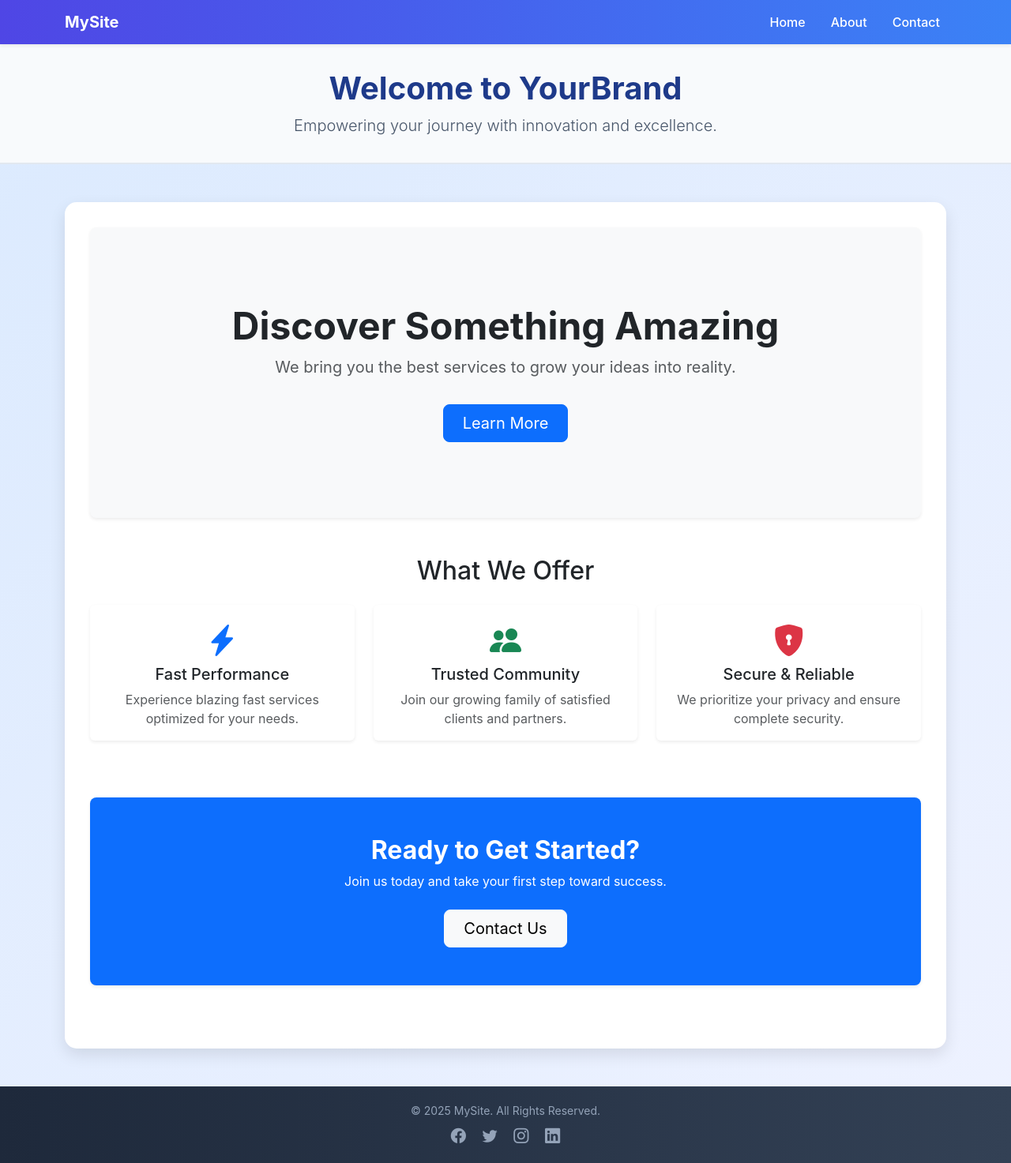
After one commit to Sonu445kum/Django_practice_project, a Django app: template templates/websites/home.html in a window 1280 px wide. The commit adds this page. Shown: the whole page at 79% size. Run offline with Django 5.2, Linux system fonts and the light colour scheme; the template is opened without the code that fills it, so the values that code supplies are empty.

Commit message:
I have create two folder that is static and templates And Learn How add css and js .And Aslo Create projectApp in the root directories

```diff
--- a/project1/urls.py
+++ b/project1/urls.py
@@ -14,6 +14,8 @@ Including another URLconf
     1. Import the include() function: from django.urls import include, path
     2. Add a URL to urlpatterns:  path('blog/', include('blog.urls'))
 """
+from django.conf import settings
+from django.conf.urls.static import static
 from django.contrib import admin
 from django.urls import path ,include
 from .import views
@@ -24,6 +26,9 @@ urlpatterns = [
     path('', views.home,name='home'),
     path('about/',views.about,name='about'),
     path('contact/',views.contact,name='contact'),
-    path('', include("projectApp.urls")),
+    path('projectApp/', include("projectApp.urls")),
 
 ]
+
+if settings.DEBUG:
+    urlpatterns += static(settings.MEDIA_URL, document_root=settings.MEDIA_ROOT)
--- a/project1/views.py
+++ b/project1/views.py
@@ -2,10 +2,10 @@ from django.http import HttpResponse
 from django.shortcuts import render
 
 def home(request):
-    return render(request,'index.html')
+    return render(request,'websites/home.html')
 
 def about(request):
-    return render(request,'about.html')
+    return render(request,'websites/about.html')
 
 def contact(request):
-    return render(request,'contact.html')
+    return render(request,'websites/contact.html')
--- a/templates/contact.html
+++ b/projectApp/templates/projectApp/main.html
@@ -3,9 +3,9 @@
 <head>
     <meta charset="UTF-8">
     <meta name="viewport" content="width=device-width, initial-scale=1.0">
-    <title>Contact</title>
+    <title>Main</title>
 </head>
 <body>
-    <h1>THis is a Contact Page</h1>
+    <h1>THis is Main pages</h1>
 </body>
 </html>
--- a/projectApp/urls.py
+++ b/projectApp/urls.py
@@ -1,6 +1,10 @@
+
 from django.urls import path
-from . import views
+from .import views
+
 
 urlpatterns = [
-    path('', views.index, name='index'),
+
+    path('', views.main_page,name='main-page'),
+
 ]
--- /dev/null
+++ b/templates/layout.html
@@ -0,0 +1,153 @@
+{% load static %}
+<!DOCTYPE html>
+<html lang="en" data-theme="light">
+<head>
+  <meta charset="utf-8" />
+  <meta name="viewport" content="width=device-width, initial-scale=1" />
+  <title>{% block title %}My Website{% endblock %}</title>
+
+  <!-- Bootstrap 5 -->
+  <link href="https://cdn.jsdelivr.net/npm/bootstrap@5.3.3/dist/css/bootstrap.min.css" rel="stylesheet">
+  <!-- Bootstrap Icons -->
+  <link href="https://cdn.jsdelivr.net/npm/bootstrap-icons@1.11.3/font/bootstrap-icons.css" rel="stylesheet">
+
+  <style>
+    body {
+      background: linear-gradient(135deg, #dbeafe, #eef2ff);
+      font-family: "Inter", sans-serif;
+      min-height: 100vh;
+      display: flex;
+      flex-direction: column;
+    }
+    .navbar {
+      background: linear-gradient(90deg, #4f46e5, #3b82f6);
+      transition: background 0.3s ease;
+    }
+    .navbar .nav-link {
+      color: #fff !important;
+      font-weight: 500;
+      margin-left: 1rem;
+      position: relative;
+    }
+    .navbar .nav-link::after {
+      content: "";
+      position: absolute;
+      left: 0;
+      bottom: -5px;
+      width: 0%;
+      height: 2px;
+      background: #fff;
+      transition: width 0.3s ease;
+    }
+    .navbar .nav-link:hover::after,
+    .navbar .nav-link.active::after {
+      width: 100%;
+    }
+
+    header {
+      background: #f8fafc;
+      padding: 2rem 0;
+      border-bottom: 2px solid #e2e8f0;
+    }
+    header h1 {
+      color: #1e3a8a;
+    }
+    header p {
+      color: #475569;
+    }
+
+    .content-card {
+      background: #fff;
+      border-radius: 15px;
+      padding: 2rem;
+      box-shadow: 0 8px 20px rgba(0,0,0,0.1);
+      transition: transform 0.3s ease, box-shadow 0.3s ease;
+    }
+    .content-card:hover {
+      transform: translateY(-5px);
+      box-shadow: 0 12px 25px rgba(0,0,0,0.15);
+    }
+
+    footer {
+      margin-top: auto;
+      background: linear-gradient(90deg, #1e293b, #334155);
+      color: #94a3b8;
+      padding: 1.2rem 0;
+      text-align: center;
+    }
+    footer small {
+      display: block;
+      margin-bottom: 0.5rem;
+    }
+    footer .social-icons a {
+      color: #94a3b8;
+      margin: 0 8px;
+      transition: color 0.3s ease;
+      font-size: 1.2rem;
+    }
+    footer .social-icons a:hover {
+      color: #f8fafc;
+    }
+  </style>
+</head>
+<body>
+
+  <!-- Navbar -->
+  <nav class="navbar navbar-expand-lg shadow-sm">
+    <div class="container">
+      <a class="navbar-brand text-white fw-bold" href="{% url 'home' %}">MySite</a>
+      <button class="navbar-toggler bg-light" type="button" data-bs-toggle="collapse" data-bs-target="#mainNav">
+        <span class="navbar-toggler-icon"></span>
+      </button>
+
+      <div class="collapse navbar-collapse" id="mainNav">
+        <ul class="navbar-nav ms-auto">
+          <li class="nav-item">
+            <a class="nav-link {% if request.resolver_match.url_name == 'home' %}active{% endif %}" href="{% url 'home' %}">Home</a>
+          </li>
+          <li class="nav-item">
+            <a class="nav-link {% if request.resolver_match.url_name == 'about' %}active{% endif %}" href="{% url 'about' %}">About</a>
+          </li>
+          <li class="nav-item">
+            <a class="nav-link {% if request.resolver_match.url_name == 'contact' %}active{% endif %}" href="{% url 'contact' %}">Contact</a>
+          </li>
+        </ul>
+      </div>
+    </div>
+  </nav>
+
+  <!-- Page Header -->
+  <header class="text-center">
+    <div class="container">
+      <h1 class="fw-bold">{% block page_heading %}Welcome{% endblock %}</h1>
+      <p class="lead mb-0">{% block page_subheading %}A simple Django layout page{% endblock %}</p>
+    </div>
+  </header>
+
+  <!-- Main Content -->
+  <main class="container my-5">
+    <div class="content-card">
+      {% block content %}{% endblock %}
+    </div>
+  </main>
+
+  <!-- Footer -->
+  <footer>
+    <div class="container">
+      <small>© <span id="year"></span> MySite. All Rights Reserved.</small>
+      <div class="social-icons">
+        <a href="#"><i class="bi bi-facebook"></i></a>
+        <a href="#"><i class="bi bi-twitter"></i></a>
+        <a href="#"><i class="bi bi-instagram"></i></a>
+        <a href="#"><i class="bi bi-linkedin"></i></a>
+      </div>
+    </div>
+  </footer>
+
+  <!-- Scripts -->
+  <script src="https://cdn.jsdelivr.net/npm/bootstrap@5.3.3/dist/js/bootstrap.bundle.min.js"></script>
+  <script>
+    document.getElementById("year").textContent = new Date().getFullYear();
+  </script>
+</body>
+</html>
--- /dev/null
+++ b/templates/websites/home.html
@@ -0,0 +1,58 @@
+{% extends "layout.html" %}
+
+{% block title %}Home | YourBrand{% endblock %}
+
+{% block page_heading %}Welcome to YourBrand{% endblock %}
+{% block page_subheading %}Empowering your journey with innovation and excellence.{% endblock %}
+
+{% block content %}
+
+  <!-- Hero Section -->
+  <div class="bg-light rounded-3 p-5 mb-5 shadow-sm">
+    <div class="container-fluid py-5 text-center">
+      <h1 class="display-5 fw-bold">Discover Something Amazing</h1>
+      <p class="fs-5 text-muted">We bring you the best services to grow your ideas into reality.</p>
+      <a href="{% url 'about' %}" class="btn btn-primary btn-lg mt-3 px-4">Learn More</a>
+    </div>
+  </div>
+
+  <!-- Features Section -->
+  <div class="row text-center mb-5">
+    <h2 class="mb-4">What We Offer</h2>
+    <div class="col-md-4">
+      <div class="card shadow-sm border-0 mb-4">
+        <div class="card-body">
+          <i class="bi bi-lightning-charge-fill text-primary fs-1 mb-3"></i>
+          <h5 class="card-title">Fast Performance</h5>
+          <p class="card-text text-muted">Experience blazing fast services optimized for your needs.</p>
+        </div>
+      </div>
+    </div>
+    <div class="col-md-4">
+      <div class="card shadow-sm border-0 mb-4">
+        <div class="card-body">
+          <i class="bi bi-people-fill text-success fs-1 mb-3"></i>
+          <h5 class="card-title">Trusted Community</h5>
+          <p class="card-text text-muted">Join our growing family of satisfied clients and partners.</p>
+        </div>
+      </div>
+    </div>
+    <div class="col-md-4">
+      <div class="card shadow-sm border-0 mb-4">
+        <div class="card-body">
+          <i class="bi bi-shield-lock-fill text-danger fs-1 mb-3"></i>
+          <h5 class="card-title">Secure & Reliable</h5>
+          <p class="card-text text-muted">We prioritize your privacy and ensure complete security.</p>
+        </div>
+      </div>
+    </div>
+  </div>
+
+  <!-- Call to Action -->
+  <div class="p-5 mb-5 bg-primary text-white rounded-3 shadow-sm text-center">
+    <h2 class="fw-bold">Ready to Get Started?</h2>
+    <p class="mb-4">Join us today and take your first step toward success.</p>
+    <a href="{% url 'contact' %}" class="btn btn-light btn-lg px-4">Contact Us</a>
+  </div>
+
+{% endblock %}
```
Also changed, not shown: project1/settings.py (+7 -0 lines), projectApp/views.py (+15 -4 lines), static/style.css (added, +7 -0 lines), templates/about.html (deleted, +0 -11 lines), templates/index.html (deleted, +0 -11 lines), templates/websites/about.html (added, +29 -0 lines), templates/websites/contact.html (added, +54 -0 lines), static/images/profile1.avif (added), static/images/profile2.avif (added), static/images/profileImg.avif (added).
